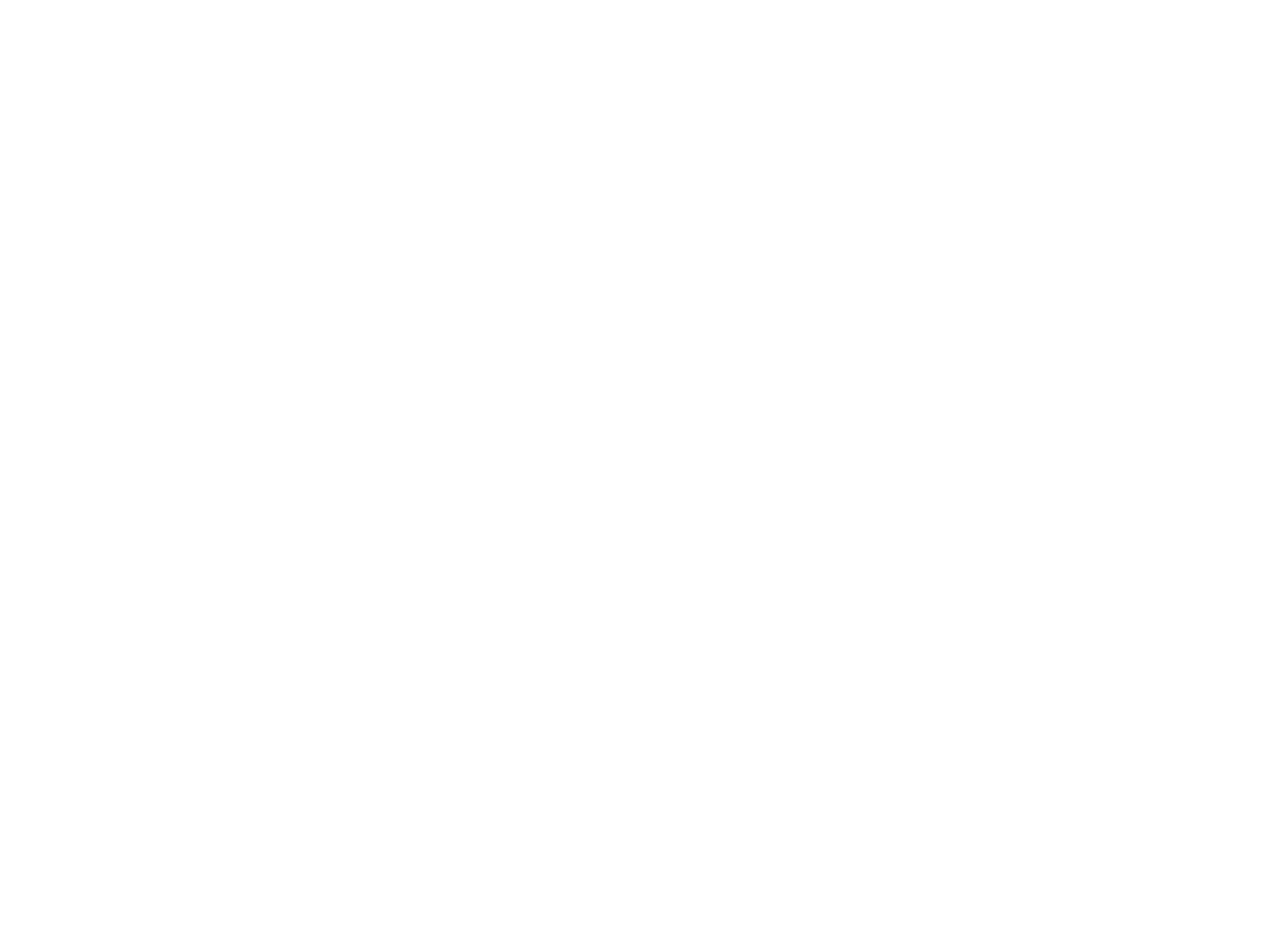
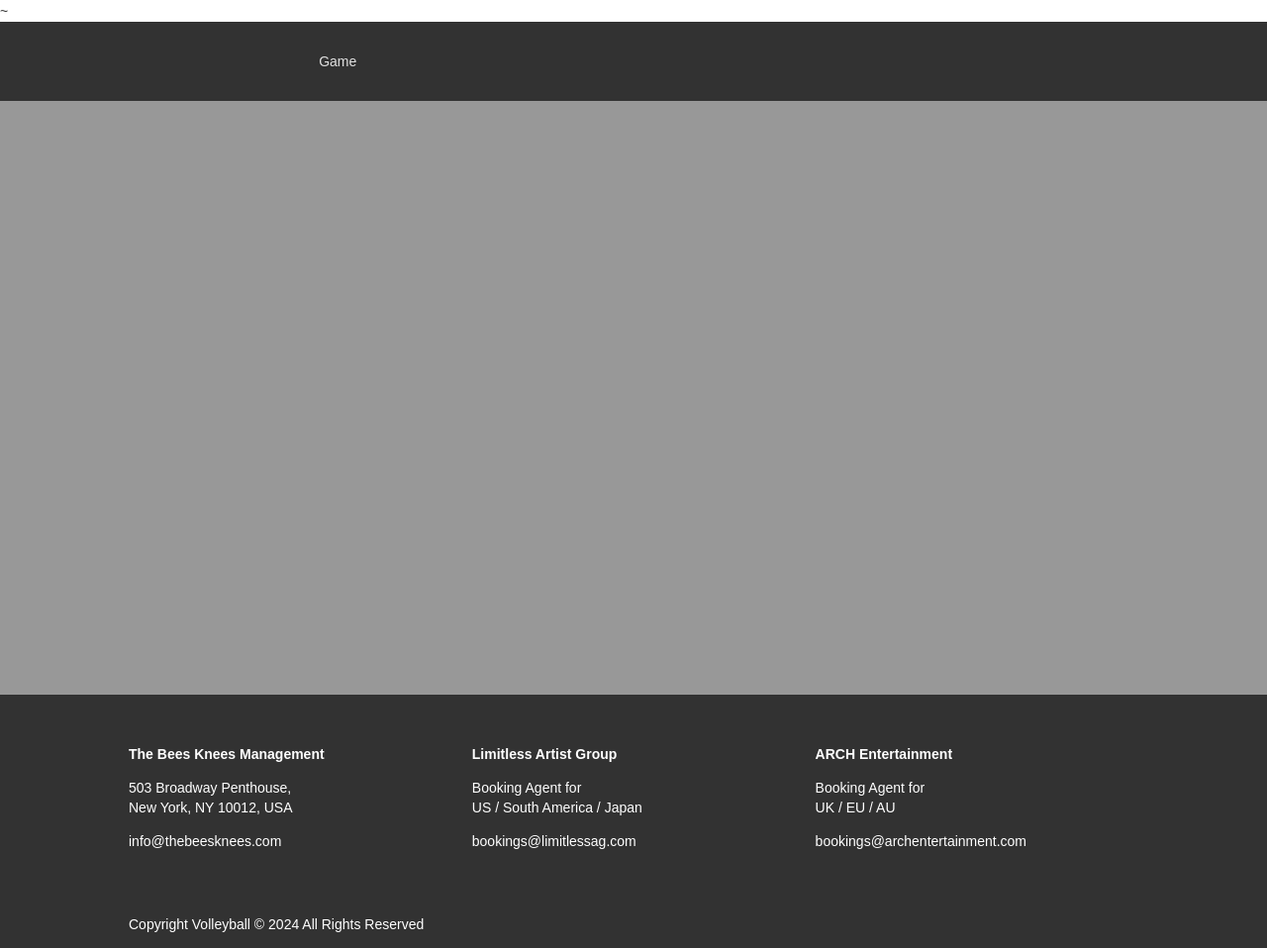
Before and after one commit to sid-lpcd/sidonio-silva-hackathon, a plain HTML site: page index.html in a window 1280 px wide. Shown: the whole page at 99% size. Before the commit the page ends 800 px from the top, so only its background shows below. Drawn offline with nearby package versions, Linux system fonts and the light colour scheme; a web font is replaced by a local one.

Commit message:
Add html boilerplate

```diff
--- a/index.html
+++ b/index.html
@@ -5,9 +5,86 @@
     <meta name="viewport" content="width=device-width, initial-scale=1.0" />
     <title>Volleyball Season Game</title>
 
+    <script src="https://cdn.jsdelivr.net/npm/axios/dist/axios.min.js"></script>
     <script src="./scripts/main.js" type="module" defer></script>
 
     <link rel="stylesheet" href="./css/landing-page.css" />
   </head>
-  <body></body>
+  <body>
+    ~
+    <header class="header-nav">
+      <div class="header-nav__wrapper">
+        <nav class="nav-bar">
+          <a href="/" class="nav-bar__logo">
+            <img src="" alt="" class="nav-bar__image" />
+          </a>
+          <ul class="nav-bar__list">
+            <li class="nav-bar__item">
+              <a href="/">Game</a>
+            </li>
+            <li class="nav-bar__item"><a href="#"></a></li>
+          </ul>
+        </nav>
+      </div>
+    </header>
+    <main>
+      <header class="hero">
+        <div class="hero-wrapper">
+          <h2 class="hero__title"></h2>
+        </div>
+      </header>
+      <section class="">
+        <div class="-wrapper"></div>
+      </section>
+    </main>
+    <footer class="footer">
+      <div class="footer-wrapper">
+        <section class="footer-row">
+          <article class="footer-group">
+            <p class="footer-row__title">
+              <strong>The Bees Knees Management</strong>
+            </p>
+            <div class="footer-row__text">
+              <p class="footer-row__address">503 Broadway Penthouse,</p>
+              <p class="footer-row__address">New York, NY 10012, USA</p>
+            </div>
+            <p>
+              <a href="mailto:info@thebeesknees.com">info@thebeesknees.com</a>
+            </p>
+          </article>
+          <article class="footer-group">
+            <p class="footer-row__title">
+              <strong> Limitless Artist Group </strong>
+            </p>
+            <div class="footer-row__text">
+              <p class="footer-row__address">Booking Agent for</p>
+              <p class="footer-row__address">US / South America / Japan</p>
+            </div>
+            <p>
+              <a href="mailto:bookings@limitlessag.com"
+                >bookings@limitlessag.com</a
+              >
+            </p>
+          </article>
+          <article class="footer-group">
+            <p class="footer-row__title">
+              <strong> ARCH Entertainment </strong>
+            </p>
+            <div class="footer-row__text">
+              <p class="footer-row__address">Booking Agent for</p>
+              <p class="footer-row__address">UK / EU / AU</p>
+            </div>
+            <p>
+              <a href="mailto:bookings@archentertainment.com"
+                >bookings@archentertainment.com</a
+              >
+            </p>
+          </article>
+        </section>
+        <div class="footer-row">
+          <p>Copyright Volleyball © 2024 All Rights Reserved</p>
+        </div>
+      </div>
+    </footer>
+  </body>
 </html>
```
